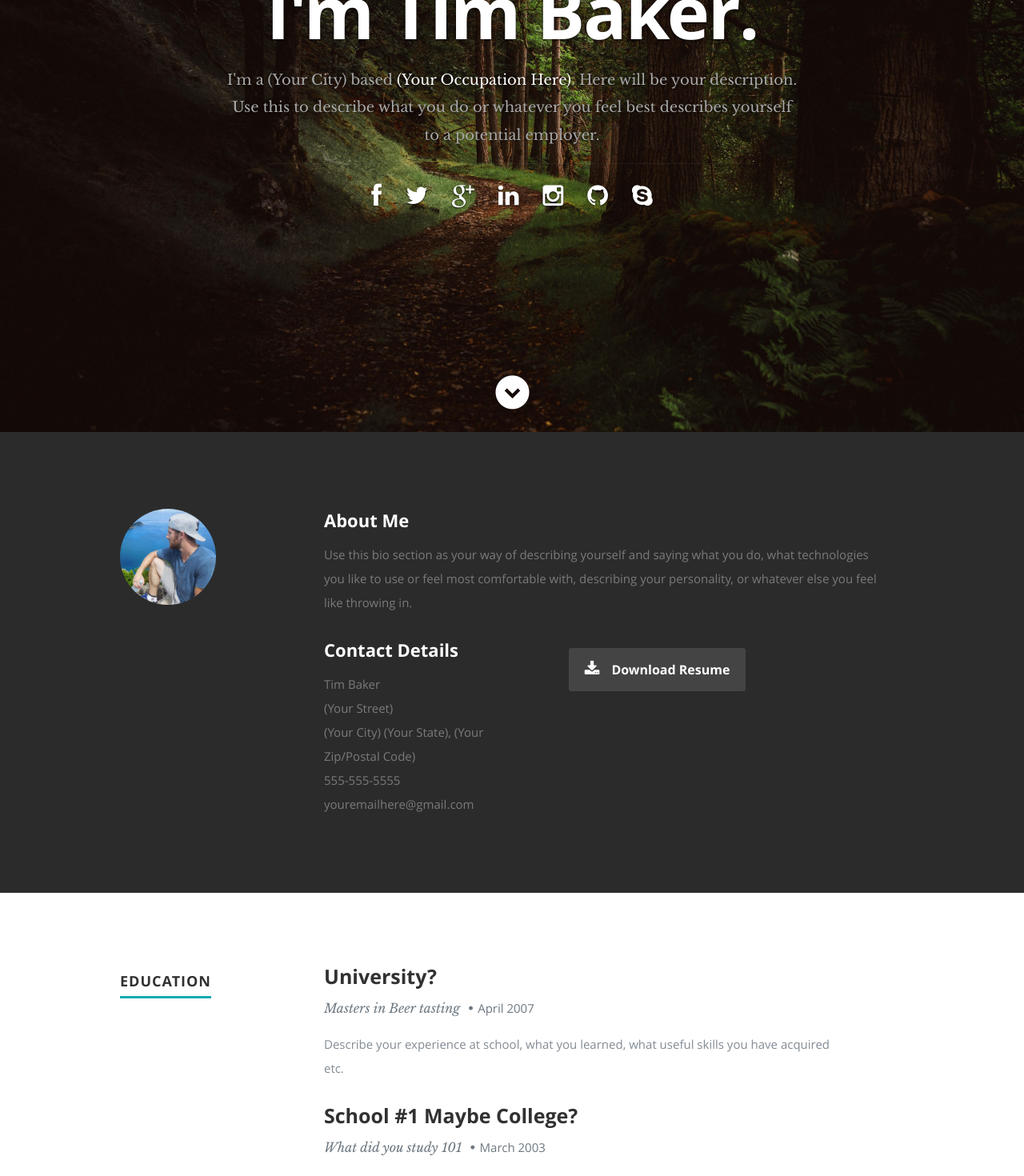
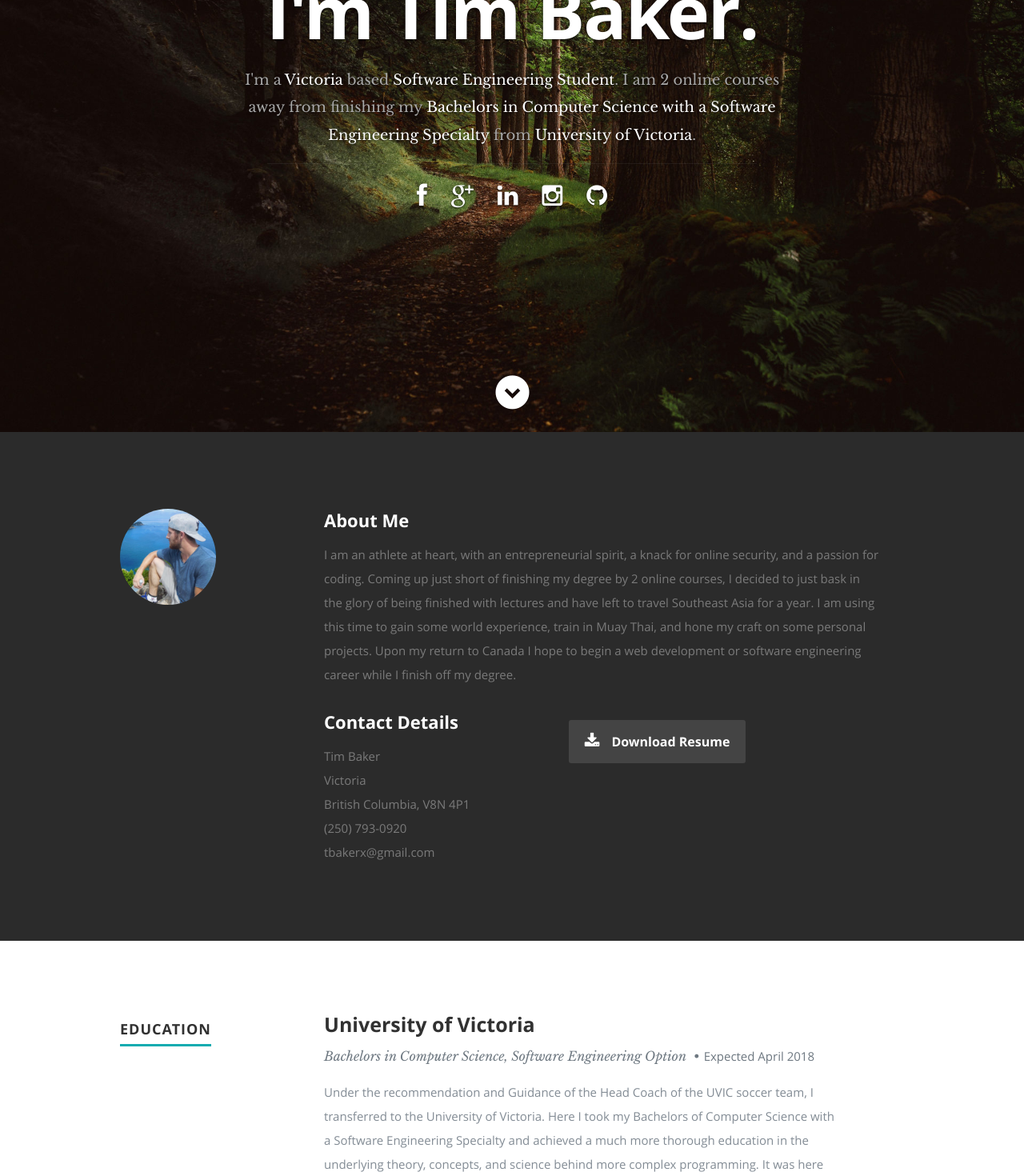
Before and after one commit to tbakerx/Tim-Baker-Personal-Website, a React (Create React App) app: page / in a window 1280 px wide. Shown: the part 260-1730 px from the top of the page at 80% size. Built offline with nearby package versions, Linux system fonts and the light colour scheme.

Commit message:
Begun to populate the site with personal info. Still to do: Finish work experience section, decide how to do skill section, finish resume and link it, add testimonials, add functionality to the form and remove/replace latest tweets section

```diff
--- a/public/resumeData.json
+++ b/public/resumeData.json
@@ -1,18 +1,20 @@
 {
   "main": {
     "name":"Tim Baker",
-    "occupation":"(Your Occupation Here)",
-    "description":"Here will be your description. Use this to describe what you do or whatever you feel best describes yourself to a potential employer",
+    "occupation":"Software Engineering Student",
+    "description":"I am 2 online courses away from finishing my ",
+    "school":"University of Victoria",
+    "degree":"Bachelors in Computer Science with a Software Engineering Specialty",
     "image":"profilepic.jpg",
-    "bio":"Use this bio section as your way of describing yourself and saying what you do, what technologies you like to use or feel most comfortable with, describing your personality, or whatever else you feel like throwing in.",
-    "contactmessage":"Here is where you should write your message to readers to have them get in contact with you.",
-    "email": "youremailhere@gmail.com",
-    "phone": "555-555-5555",
+    "bio":"I am an athlete at heart, with an entrepreneurial spirit, a knack for online security, and a passion for coding. Coming up just short of finishing my degree by 2 online courses, I decided to just bask in the glory of being finished with lectures and have left to travel Southeast Asia for a year. I am using this time to gain some world experience, train in Muay Thai, and hone my craft on some personal projects. Upon my return to Canada I hope to begin a web development or software engineering career while I finish off my degree.",
+    "contactmessage":"Have a project for me? Think I'd be a good fit for your team? I'd love to hear from you, give me a shout by email or by using the form below if you'd like to get in contact with me.",
+    "email": "tbakerx@gmail.com",
+    "phone": "(250) 793-0920",
     "address":{
-      "street":"(Your Street)",
-      "city":"(Your City)",
-      "state":"(Your State)",
-      "zip": "(Your Zip/Postal Code)"
+      "street":"Pacific Avenue",
+      "city":"Victoria",
+      "state":"British Columbia",
+      "zip": "V8N 4P1"
     },
     "website": "http://www.timbakerdev.com",
     "resumedownload":"http://timbakerdev.com",
@@ -21,11 +23,6 @@
         "name":"facebook",
         "url":"http://facebook.com/tim.baker.906",
         "className":"fa fa-facebook"
-      },
-      {
-        "name":"twitter",
-        "url":"http://twitter.com",
-        "className":"fa fa-twitter"
       },
       {
         "name":"google-plus",
@@ -46,11 +43,6 @@
         "name":"github",
         "url":"http://github.com/tbakerx",
         "className":"fa fa-github"
-      },
-      {
-        "name":"skype",
-        "url":"http://skype.com",
-        "className":"fa fa-skype"
       }
     ]
   },
@@ -58,16 +50,16 @@
     "skillmessage":"Here you can create a short write-up of your skills to show off to employers",
     "education":[
       {
-        "school":"University?",
-        "degree":"Masters in Beer tasting",
-        "graduated":"April 2007",
-        "description":"Describe your experience at school, what you learned, what useful skills you have acquired etc."
+        "school":"University of Victoria",
+        "degree":"Bachelors in Computer Science, Software Engineering Option",
+        "graduated":"Expected April 2018",
+        "description":"Under the recommendation and Guidance of the Head Coach of the UVIC soccer team, I transferred to the University of Victoria. Here I took my Bachelors of Computer Science with a Software Engineering Specialty and achieved a much more thorough education in the underlying theory, concepts, and science behind more complex programming. It was here that I discovered my passion for scalable application programming (web and mobile), the security behind computer and application systems, and found that I have a knack for understanding complex algorithms."
       },
       {
-        "school":"School #1 Maybe College?",
-        "degree":"What did you study 101",
-        "graduated":"March 2003",
-        "description":"Describe your experience at school, what you learned, what useful skills you have acquired etc."
+        "school":"Grande Prairie Regional College",
+        "degree":"Computer Systems Technology",
+        "graduated":"April 2013",
+        "description":"I attended GPRC for my first 2 years of post-secondary on a scholarship for the college soccer team. While here, I studied Computer Systems Technology, a 2 year lead-in to a Bachelors of Computer Science. This was a very hands-on experience focused more on building projects than general theory. Here I built database structures for fictional companies, created small video games, hand-coded Space Invaders from scratch in Assembly Language, built and coded an Arduino Robot to navigate obstacle courses, a lot of Java and C++ programming for data structures, and much more."
       }
     ],
     "work":[
--- a/src/Components/About.js
+++ b/src/Components/About.js
@@ -7,7 +7,6 @@ class About extends Component {
       var name = this.props.data.name;
       var profilepic= "images/"+this.props.data.image;
       var bio = this.props.data.bio;
-      var street = this.props.data.address.street;
       var city = this.props.data.address.city;
       var state = this.props.data.address.state;
       var zip = this.props.data.address.zip;
@@ -31,8 +30,8 @@ class About extends Component {
                   <h2>Contact Details</h2>
                   <p className="address">
 						   <span>{name}</span><br />
-						   <span>{street}<br />
-						         {city} {state}, {zip}
+						   <span>{city}<br />
+						         {state}, {zip}
                    </span><br />
 						   <span>{phone}</span><br />
                      <span>{email}</span>
--- a/src/Components/Contact.js
+++ b/src/Components/Contact.js
@@ -4,8 +4,7 @@ class Contact extends Component {
   render() {
 
     if(this.props.data){
-      var name = this.props.data.name;
-      var street = this.props.data.address.street;
+      var name = this.props.data.name
       var city = this.props.data.address.city;
       var state = this.props.data.address.state;
       var zip = this.props.data.address.zip;
@@ -81,8 +80,8 @@ class Contact extends Component {
 					   <h4>Address and Phone</h4>
 					   <p className="address">
 						   {name}<br />
-						   {street} <br />
-						   {city}, {state} {zip}<br />
+						   {city} <br />
+						   {state}, {zip}<br />
 						   <span>{phone}</span>
 					   </p>
 				   </div>
--- a/src/Components/Footer.js
+++ b/src/Components/Footer.js
@@ -19,7 +19,7 @@ class Footer extends Component {
            </ul>
 
            <ul className="copyright">
-              <li>&copy; Copyright 2017 Tim Baker</li>
+              <li>&copy; Copyright 2017 <a title="Tim Baker" href="http://www.timbakerdev.com/">Tim Baker</a></li>
               <li>Design by <a title="Styleshout" href="http://www.styleshout.com/">Styleshout</a></li>
            </ul>
 
--- a/src/Components/Header.js
+++ b/src/Components/Header.js
@@ -7,6 +7,8 @@ class Header extends Component {
       var name = this.props.data.name;
       var occupation= this.props.data.occupation;
       var description= this.props.data.description;
+      var school= this.props.data.school;
+      var degree= this.props.data.degree;
       var city= this.props.data.address.city;
       var networks= this.props.data.social.map(function(network){
         return <li key={network.name}><a href={network.url}><i className={network.className}></i></a></li>
@@ -35,7 +37,7 @@ class Header extends Component {
       <div className="row banner">
          <div className="banner-text">
             <h1 className="responsive-headline">I'm {name}.</h1>
-            <h3>I'm a {city} based <span>{occupation}</span>. {description}.</h3>
+            <h3>I'm a <span>{city}</span> based <span>{occupation}</span>. {description} <span>{degree}</span> from <span>{school}</span>.</h3>
             <hr />
             <ul className="social">
                {networks}
```
Also changed, not shown: public/README.md (deleted).
